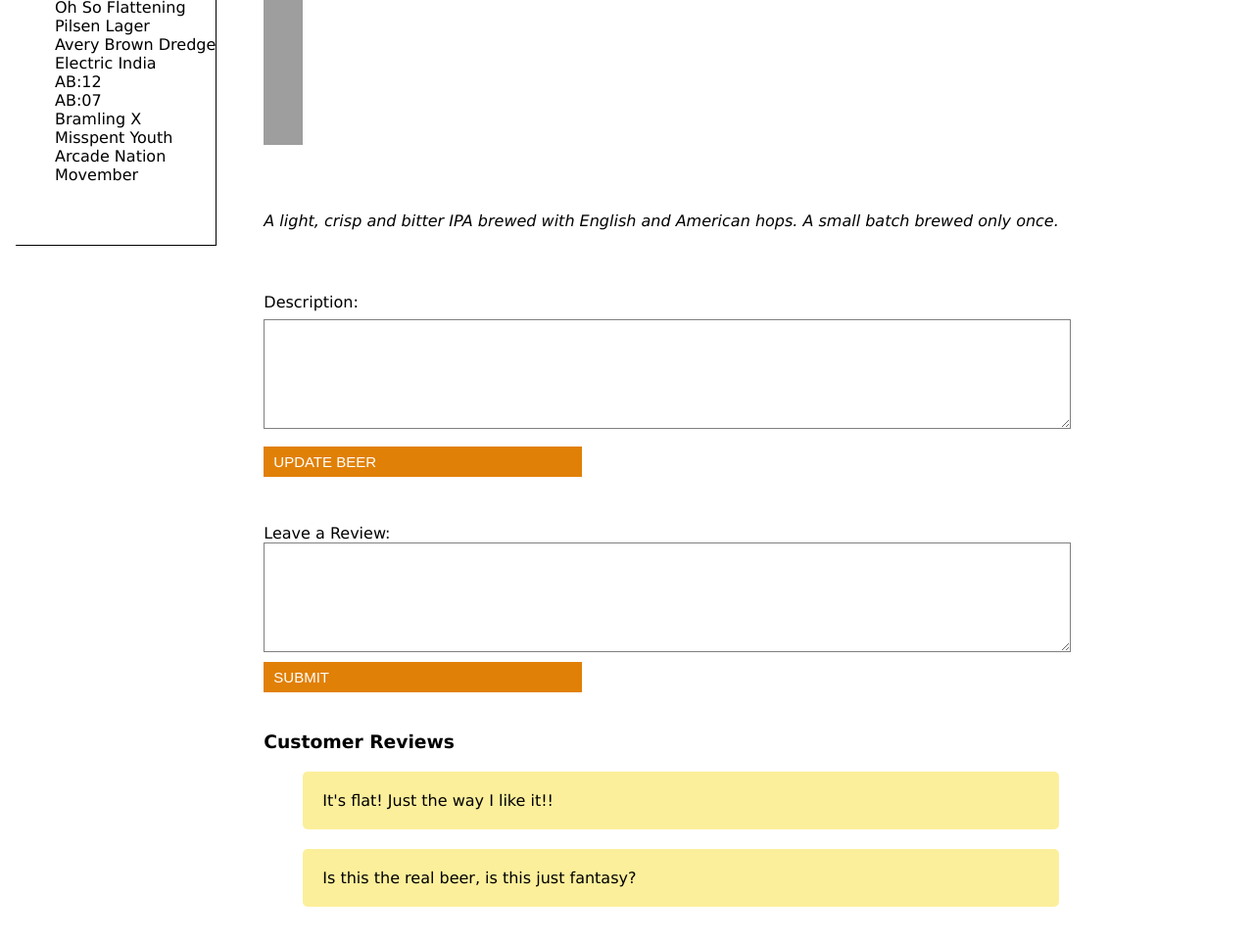
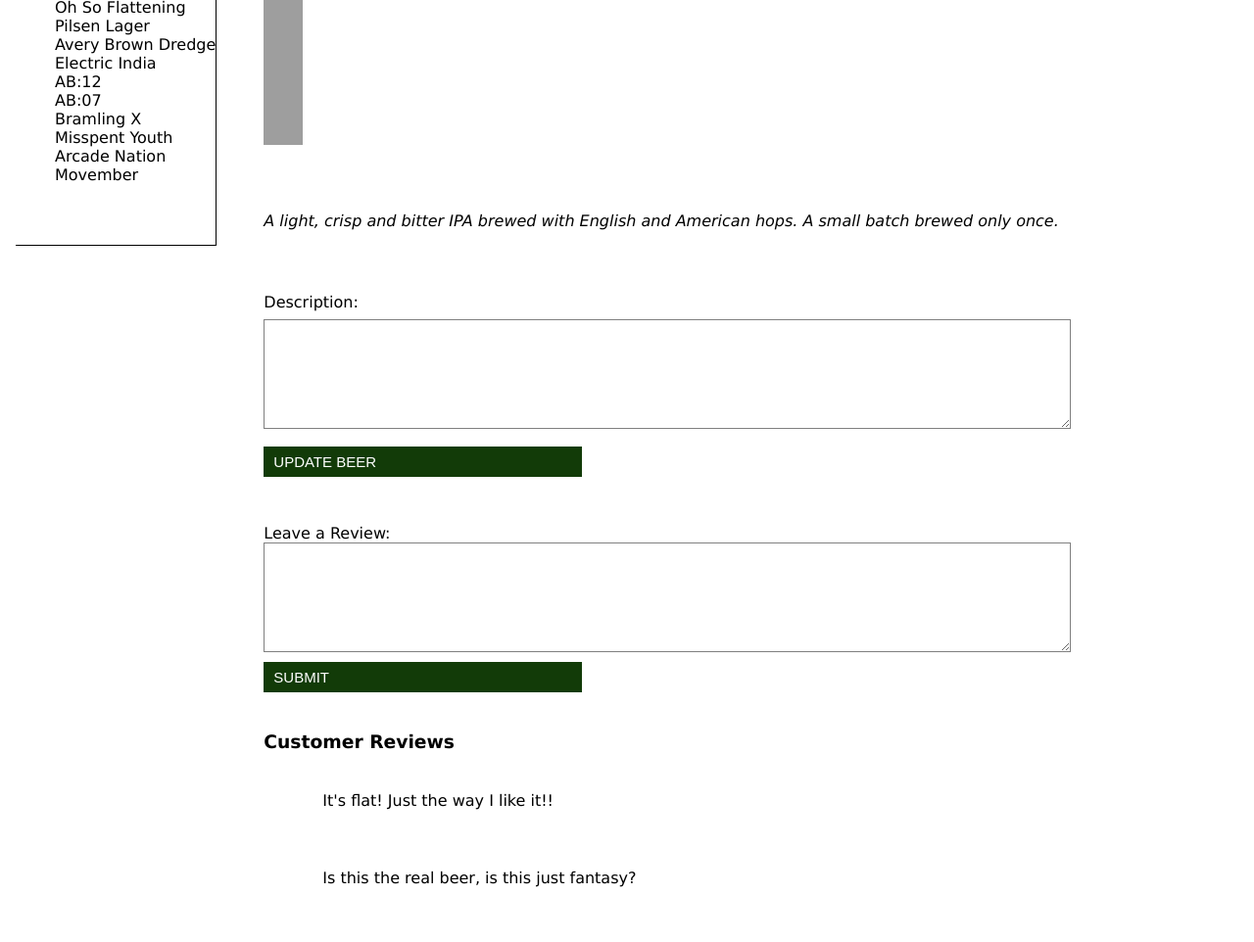
Before and after one commit to brianmangi10808/flatabeer-peter-ngunjiri, a plain HTML site: page beer.html in a window 1280 px wide. Shown: the part 86-1048 px from the top of the page at 98% size. Drawn offline with Linux system fonts and the light colour scheme; grey boxes are pictures that could not be loaded.

Commit message:
comleted

```diff
--- a/beer.css
+++ b/beer.css
@@ -18,10 +18,10 @@
   }
 
   button {
-    background-color: #e18006;
+    background-color: white;
     border: none;
     width: 40%;
-    color: white;
+    color: black;
     font-size: 15px;
     text-align: left;
     padding: 0.5rem;
@@ -61,14 +61,14 @@
     border: none;
     font-size: 15px;
     text-transform: uppercase;
-    background-color: #e18006;
+    background-color: rgb(18, 59, 8);
     color: #fff;
     padding: 7px 10px;
     cursor: pointer;
   }
 
   #review-list li {
-    background-color: #fcef9b;
+    background-color: rgb(255, 255, 255);
     border-radius: 5px;
     padding: 20px;
     margin-bottom: 20px;
```
